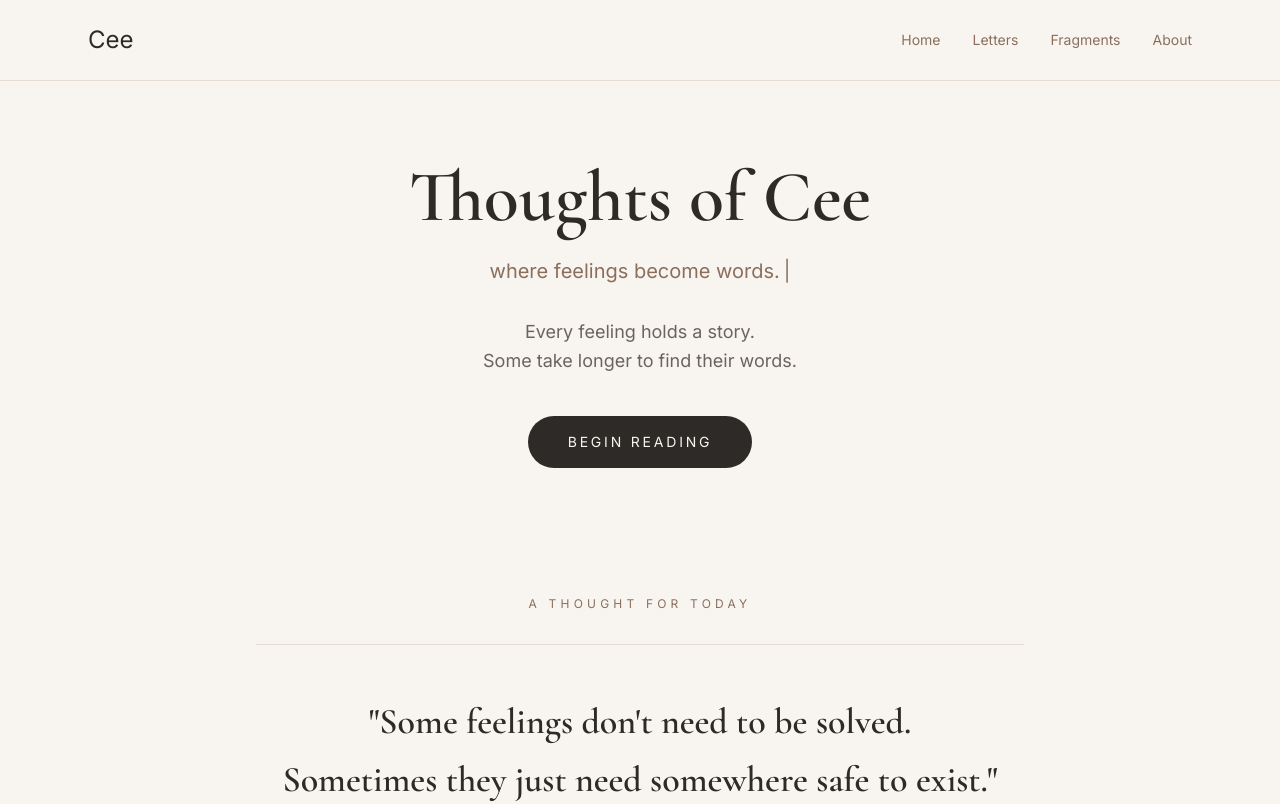
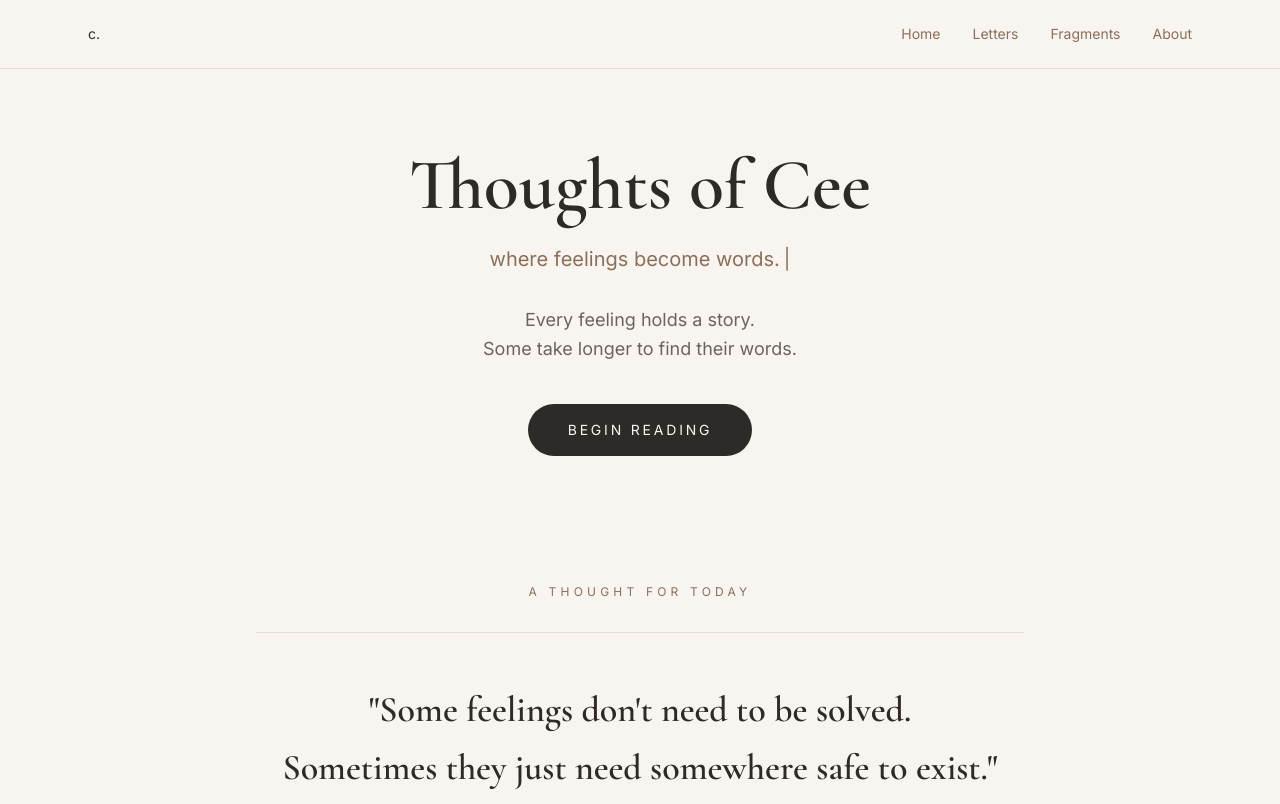
Before and after one commit to karamelaa-sunctuary/thoughtsofcee, a Next.js app: page / in a window 1280 px wide. Shown: the top 804 px of the page. Built offline with nearby package versions, Linux system fonts and the light colour scheme.

Commit message:
update navbar routes

```diff
--- a/app/components/Navbar.tsx
+++ b/app/components/Navbar.tsx
@@ -26,11 +26,11 @@ export default function Navbar() {
           href="/"
           className="
             font-heading
-            text-2xl
+            text-sm
             text-[#2E2A27]
           "
         >
-          Cee
+          c.
         </Link>
 
 
```
